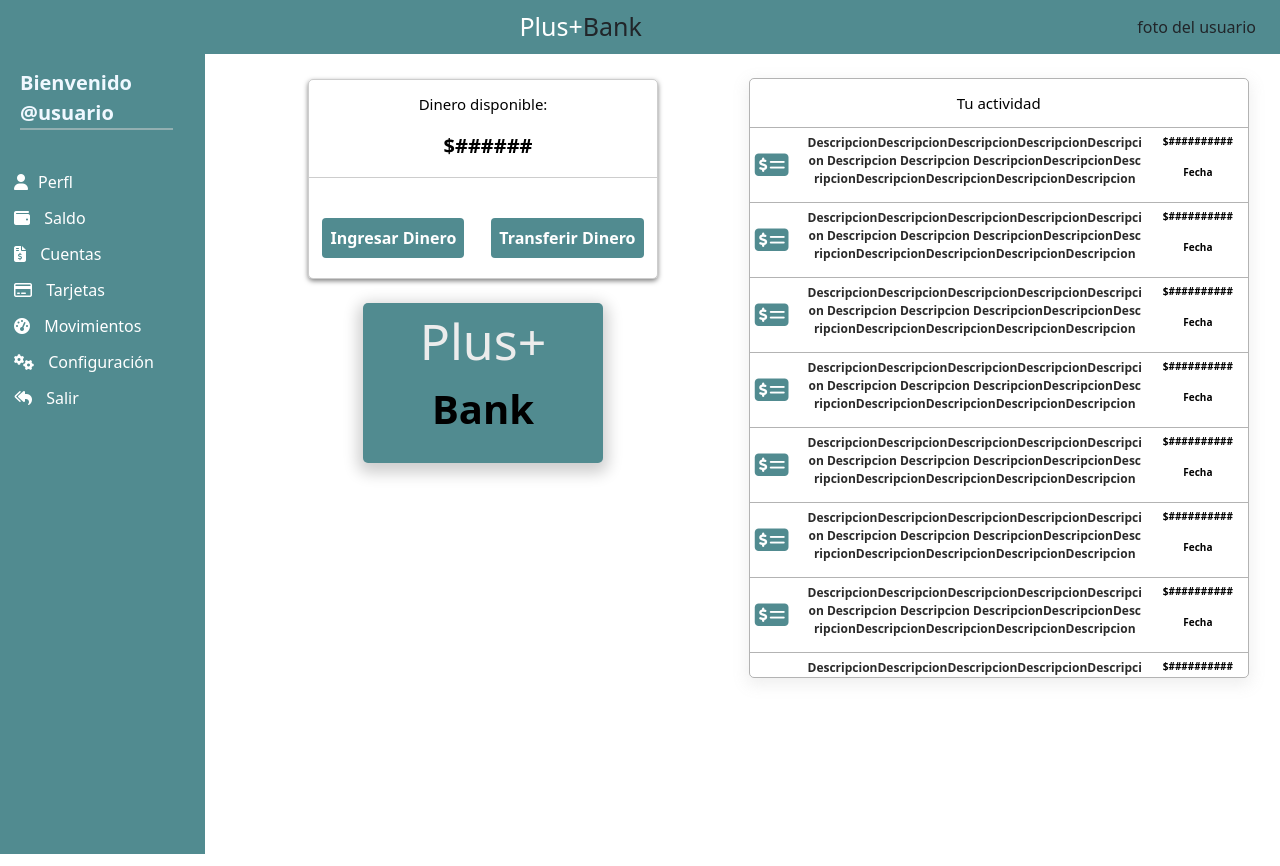
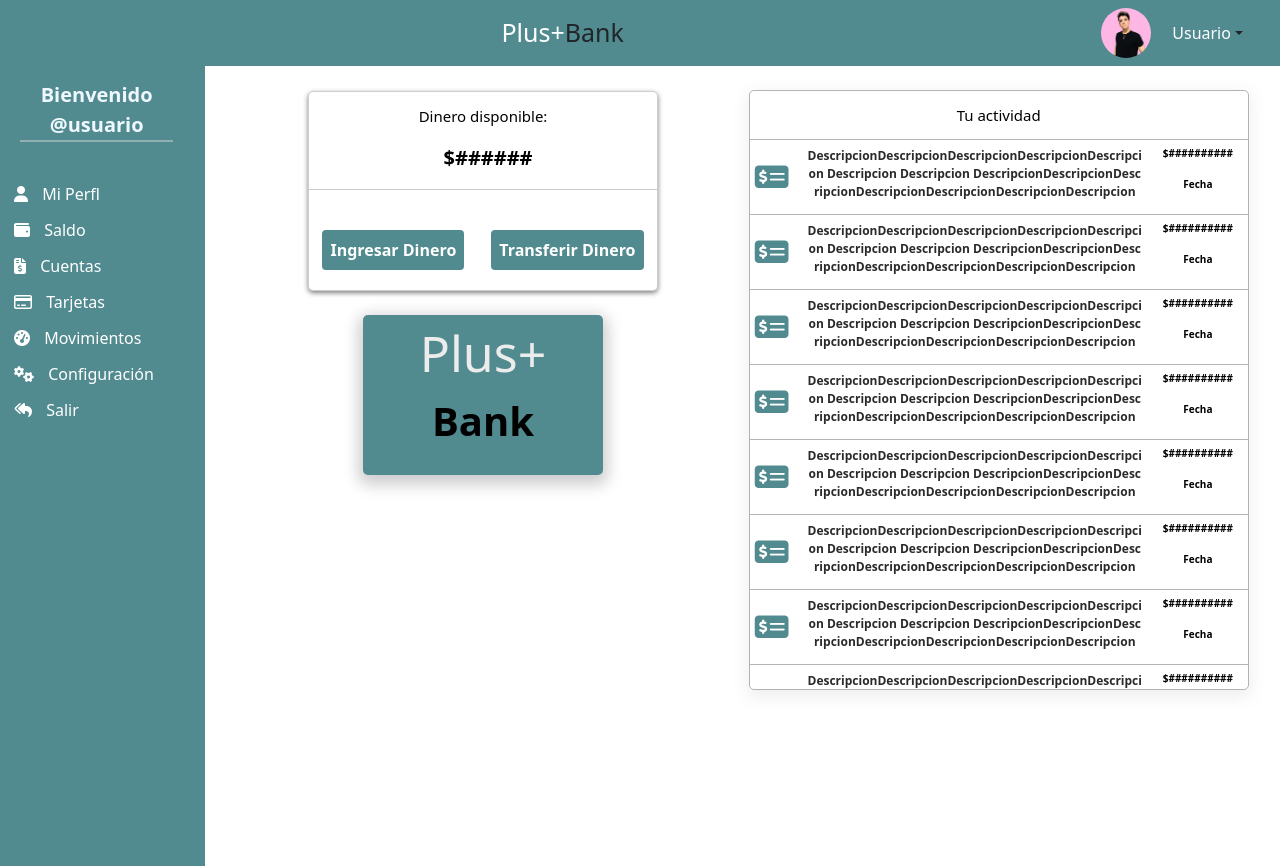
Before and after one commit to leandroheliz/Equipo42IDForIdeas, a React (Create React App) app: page /homebanking in a window 1280 px wide. Built offline with nearby package versions, Linux system fonts and the light colour scheme.

Commit message:
dashboard

```diff
--- a/package.json
+++ b/package.json
@@ -6,8 +6,10 @@
     "@testing-library/jest-dom": "^5.16.1",
     "@testing-library/react": "^12.1.2",
     "@testing-library/user-event": "^13.5.0",
+    "bootstrap": "^5.1.3",
     "create-react-app": "^5.0.0",
     "react": "^17.0.2",
+    "react-bootstrap": "^2.1.0",
     "react-dom": "^17.0.2",
     "react-router-dom": "^6.2.1",
     "react-scripts": "5.0.0",
--- a/src/App.js
+++ b/src/App.js
@@ -4,13 +4,11 @@ import { BrowserRouter } from 'react-router-dom';
 import Rutas from './Routes/Rutas';
 
 function App() {
+
   return (
-    <>
     <BrowserRouter>
     <Rutas/>
     </BrowserRouter>
-    </>
-
   )
 }
 
--- a/src/Components/Pages/NavHomebanking/NavHomebanking.js
+++ b/src/Components/Pages/NavHomebanking/NavHomebanking.js
@@ -1,3 +1,6 @@
+import { Dropdown } from 'react-bootstrap';
+import { Link } from 'react-router-dom';
+import fotoPerfil from '../../PerfilUsuario/Img/perfil.jpg';
 
 const NavHomebanking = () => {
   return (
@@ -13,9 +16,22 @@ const NavHomebanking = () => {
          <span style={{fontSize: "25px", color: "white"}}>Plus+</span><span style={{fontSize: "25px"}}>Bank</span>
         </li>
       </ul>
-  <span>
-    foto del usuario
-  </span>
+<Dropdown>
+    <img src={fotoPerfil} className="img-fluid rounded-circle avatarPerfil me-2" alt="" />
+  <Dropdown.Toggle variant="ligth" id="dropdown-basic">
+  <span className="text-white">Usuario</span>
+  </Dropdown.Toggle>
+  <Dropdown.Menu className="text-center">
+    <Dropdown.Item href="#/action-1">
+      <Link to="/" className="text-decoration-none text-black"><i className="fas fa-user"></i> Mi Perfil</Link>
+      </Dropdown.Item>
+    <Dropdown.Item href="#/action-2">
+    <Link to="/" className="text-decoration-none text-black"><i className="fas fa-cogs"></i> Configuración</Link>
+    </Dropdown.Item>
+    <Dropdown.Item href="#/action-3"><Link to="/" className="text-decoration-none text-black"><i class="fas fa-reply-all"></i> Cerrar Sesión</Link>
+    </Dropdown.Item>
+  </Dropdown.Menu>
+</Dropdown>
     </div>
   </div>
 </nav>
--- a/src/Components/SidebarHomebanking.js
+++ b/src/Components/SidebarHomebanking.js
@@ -5,12 +5,12 @@ const SidebarHomebanking = () => {
   return (
       <div className="row">
 <div className="col-4 sidebar">
-  <div className="logo">
+  <div className="logo text-center">
     <p>Bienvenido @usuario</p>
   </div>
   <div className="menu p-1">
     <Link to="/perfilusuario" className="text-decoration-none text-white">
-      <i class="fas fa-user"></i>Perfl
+      <i className="fas fa-user"></i> Mi Perfl
     </Link>
     <Link to="/" className="text-decoration-none text-white">
       <i className="fas fa-wallet"></i> Saldo
--- a/src/index.css
+++ b/src/index.css
@@ -289,3 +289,7 @@ p {
 .navBarHomebanking{
   background-color: RGB(81, 139, 144);
 }
+
+.avatarPerfil{
+  max-width: 50px;
+}
```
Also changed, not shown: src/Components/PerfilUsuario/Img/perfil.jpg (added), 1 other file (tests, documents, lock files or other folders).
